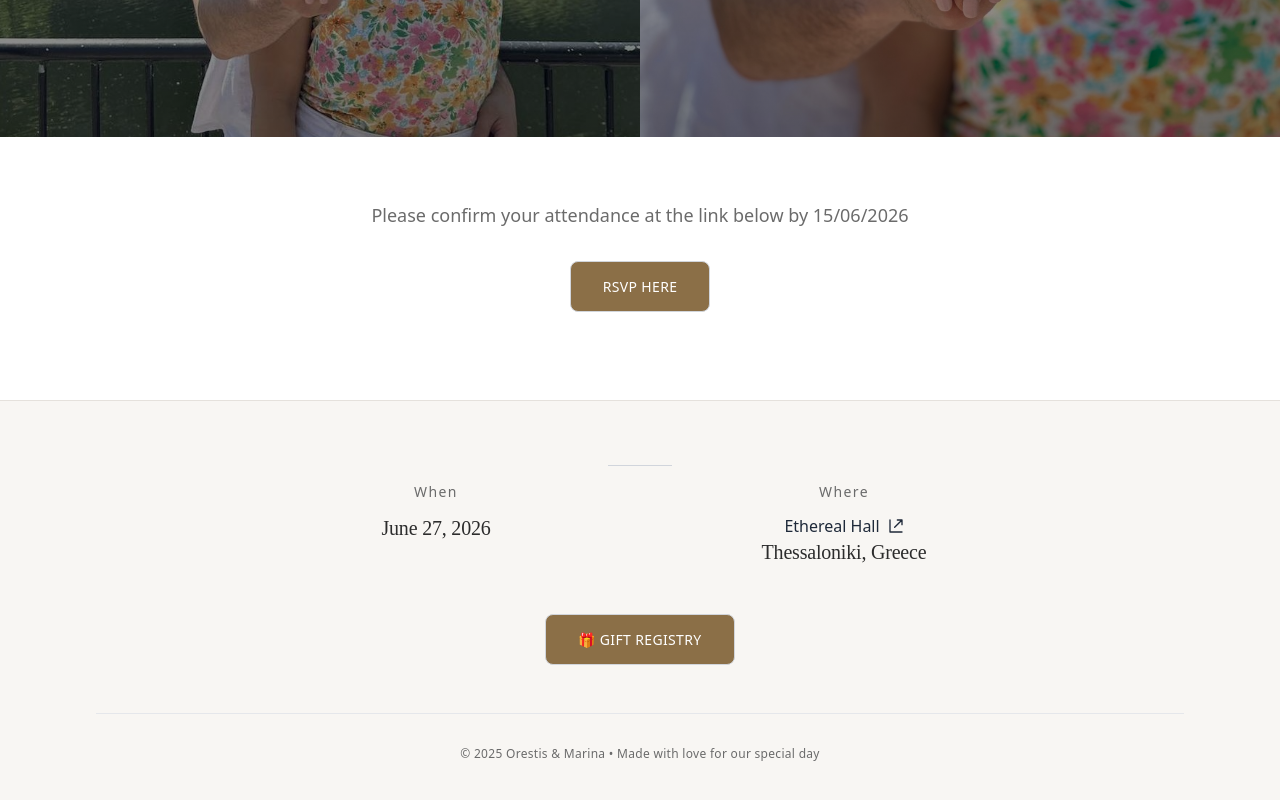
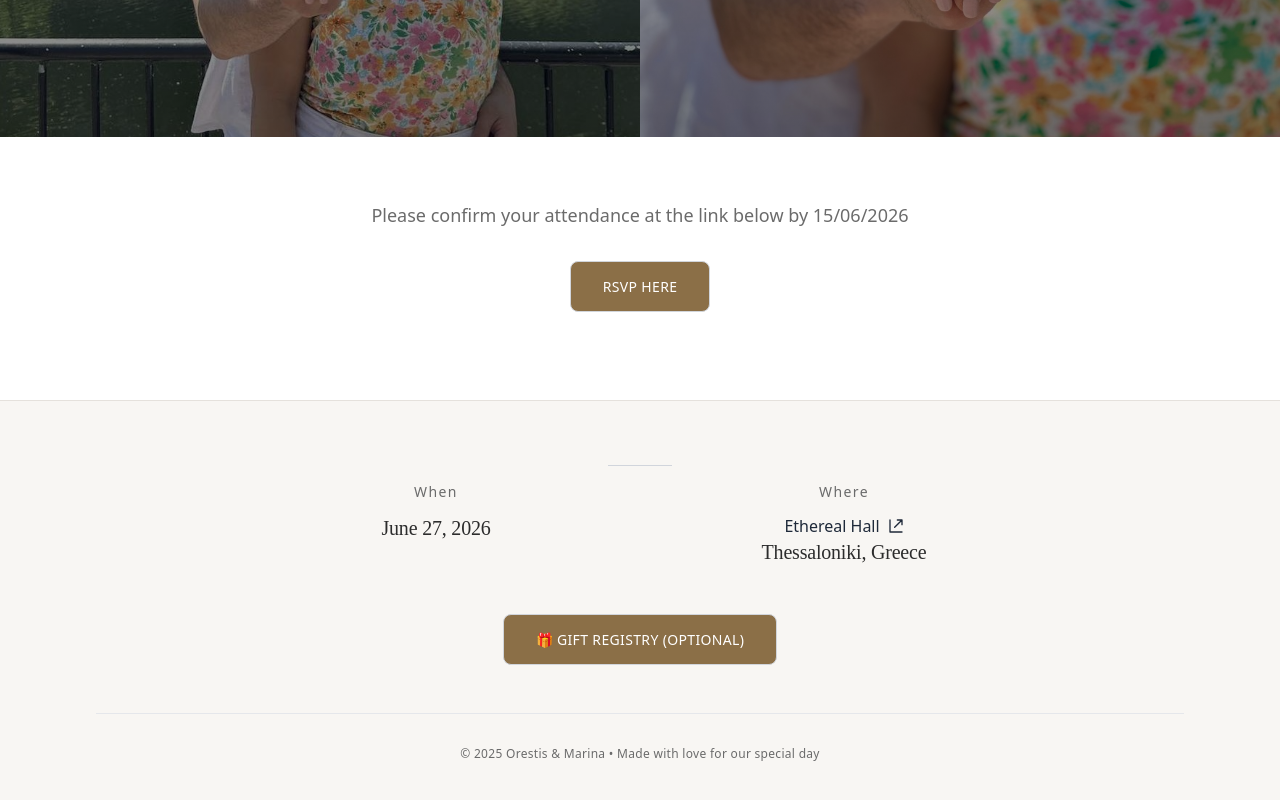
Before and after one commit to oalagial/marina-orestis-wedding, a React (Vite) app: page / in a window 1280 px wide. Shown: the part 874-1674 px from the top of the page. Built offline with nearby package versions, Linux system fonts and the light colour scheme; no server answers; a web font is replaced by a local one.

Commit message:
fix: Update gift button label in i18n.js for clarity and consistency in translations

```diff
--- a/src/i18n.js
+++ b/src/i18n.js
@@ -21,7 +21,7 @@ const resources = {
                 thingsToDo: "Things To Do",
                 faqs: "FAQs",
                 rsvp: "RSVP",
-                giftsButtonLabel: "Gift Registry"
+                giftsButtonLabel: "GIFT REGISTRY (optional)"
             },
 
             // Header
@@ -473,7 +473,7 @@ const resources = {
                 photos: "Φωτογραφιες",
                 thingsToDo: "Τι να κανετε",                faqs: "Συχνές Ερωτήσεις",
                 rsvp: "RSVP",
-                giftsButtonLabel: "ΛΙΣΤΑ ΔΩΡΩΝ"
+                giftsButtonLabel: "ΛΙΣΤΑ ΓΑΜΟΥ (προαιρετική)"
             },
 
             // Header
```
